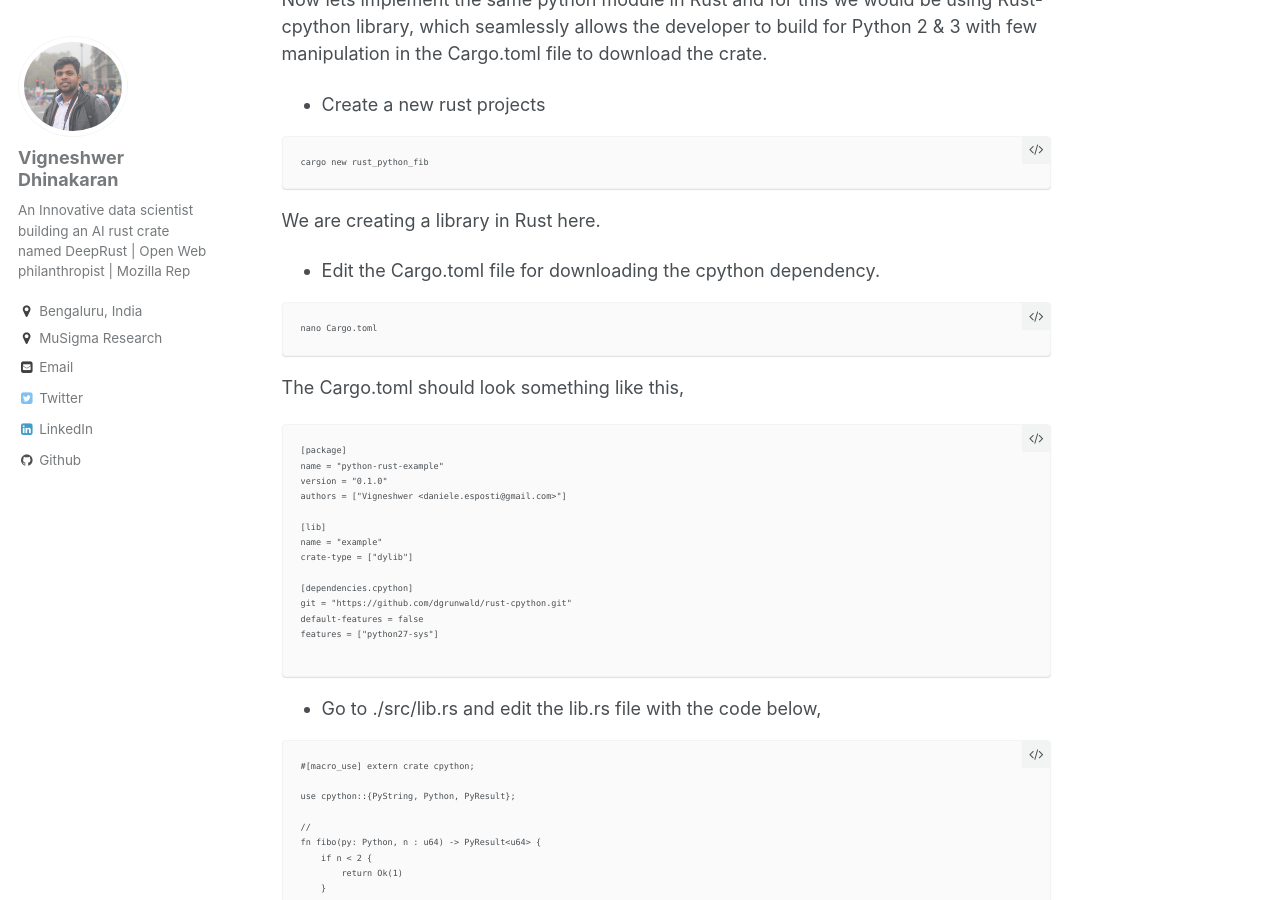
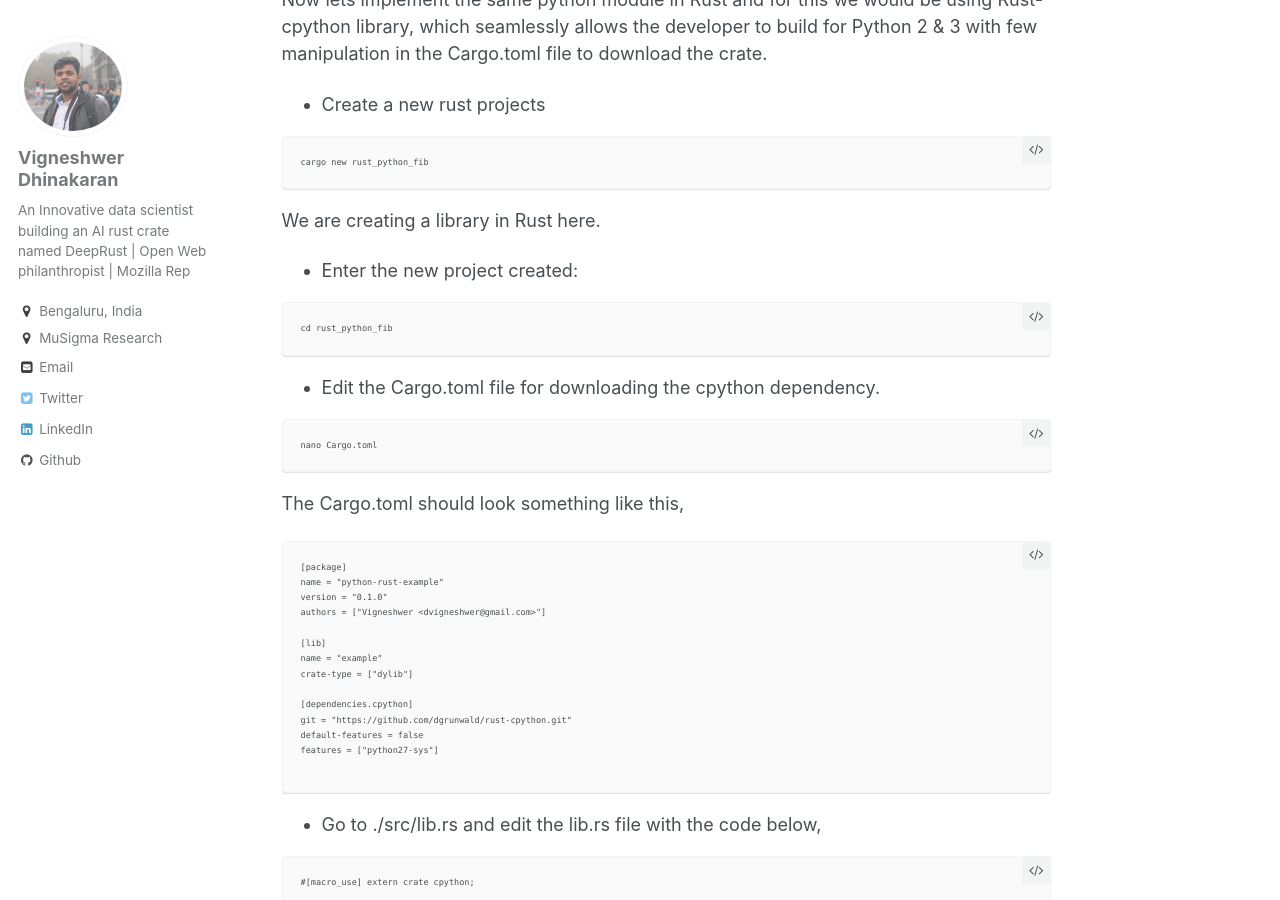
Before and after one commit to DineshMv/dvigneshwer.github.io, a Jekyll site: the page built from _posts/2017-04-15-Rust_Python.md, in a window 1280 px wide and 900 px high, scrolled down 1153 px. Built offline with Jekyll 4.4.1, drawn with Linux system fonts in a browser that asks for light colours.

Commit message:
Update 2017-04-15-Rust_Python.md

```diff
--- a/_posts/2017-04-15-Rust_Python.md
+++ b/_posts/2017-04-15-Rust_Python.md
@@ -63,6 +63,12 @@ cargo new rust_python_fib
 
 We are creating a library in Rust here.
 
+* Enter the new project created:
+
+~~~~
+cd rust_python_fib
+~~~~
+
 *  Edit the Cargo.toml file for downloading the cpython dependency.
 
 ~~~~
@@ -75,7 +81,7 @@ The Cargo.toml should look something like this,
 [package]
 name = "python-rust-example"
 version = "0.1.0"
-authors = ["Vigneshwer <daniele.esposti@gmail.com>"]
+authors = ["Vigneshwer <dvigneshwer@gmail.com>"]
 
 [lib]
 name = "example"
```
